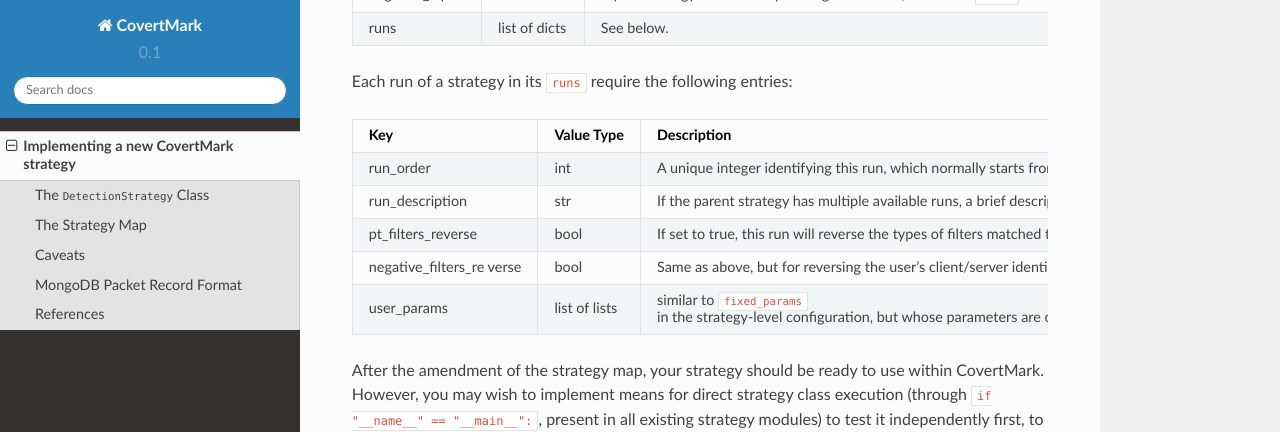
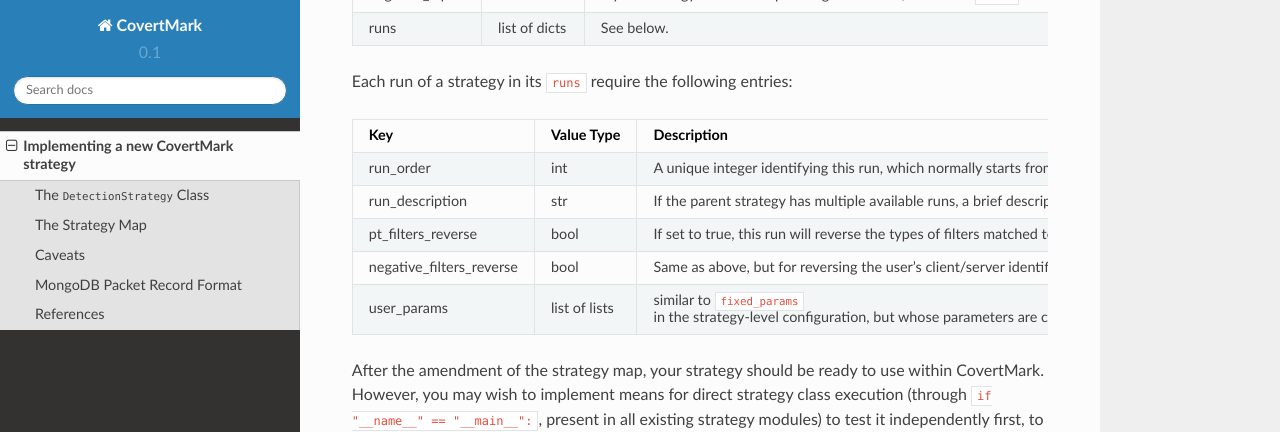
Before and after one commit to chongyangshi/CovertMark, a Sphinx documentation site: the page built from docs/implement_strategy.rst, in a window 1280 px wide and 900 px high, scrolled down 3800 px. Shown: the top 432 px of the window. Built offline with Sphinx 7.4.7 and the Read the Docs theme 2.0.0, drawn with Linux system fonts in a browser that asks for light colours.

```diff
--- a/docs/implement_strategy.rst
+++ b/docs/implement_strategy.rst
@@ -17,7 +17,7 @@ to provide some general guidance on how they should be designed to
 minimise re-implementation effort when integrating within CovertMark.
 
 The :class:`~CovertMark.strategy.strategy.DetectionStrategy` Class
--------------------------------
+------------------------------------------------------------------------
 
 The densely documented :class:`~CovertMark.strategy.strategy.DetectionStrategy` class performs most
 housekeeping tasks to allow you to focus on implementing your detection
@@ -224,7 +224,7 @@ You need the following entries in the dictionary:
 |                     |                         | example, to observe |
 |                     |                         | client-to-server    |
 |                     |                         | packets, use        |
-|                     |                         | ``["IP_SRC", "IP_DS |
+|                     |                         | ``["IP_SRC", "IP_DS\|
 |                     |                         | T"]``.              |
 |                     |                         | Each represents an  |
 |                     |                         | arbitrary number of |
@@ -294,7 +294,7 @@ Each run of a strategy in its ``runs`` require the following entries:
 |                     |                         | server-to-client    |
 |                     |                         | packets.            |
 +---------------------+-------------------------+---------------------+
-| negative_filters_re | bool                    | Same as above, but  |
+| negative_filters_re\| bool                    | Same as above, but  |
 | verse               |                         | for reversing the   |
 |                     |                         | user’s              |
 |                     |                         | client/server       |
```
Also changed, not shown: other parts of docs/implement_strategy.rst (+3 -3 lines).
